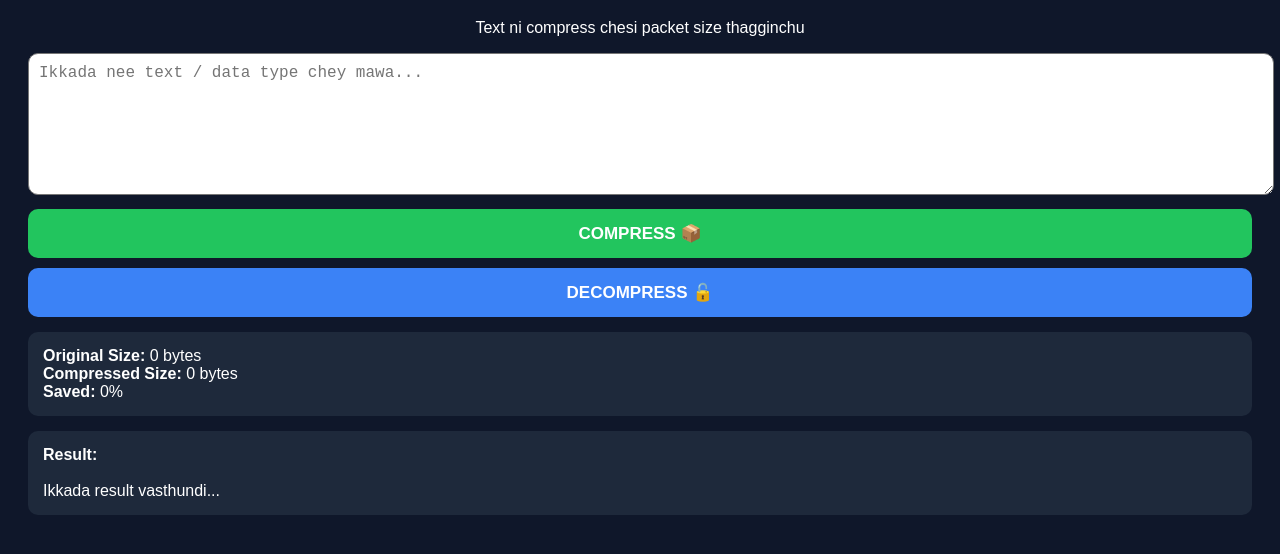
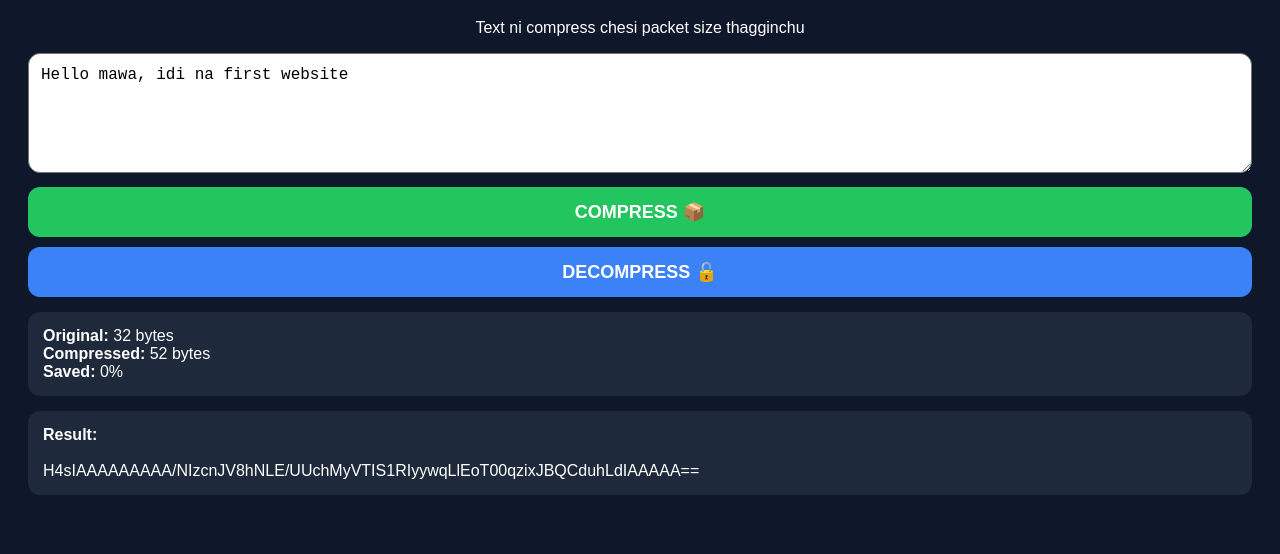
Before and after one commit to tekulaganesh12/Data-packet-compressor, a plain HTML site: page index.html in a window 1280 px wide. Both pictures are taken after a click on the button "COMPRESS 📦". Shown: the part 90-644 px from the top of the page. Drawn offline with Linux system fonts and the light colour scheme.

Commit message:
Refactor HTML structure and update styles

```diff
--- a/index.html
+++ b/index.html
@@ -1,51 +1,55 @@
 <!DOCTYPE html>
 <html>
 <head>
-<meta name="viewport" content="width=device-width, initial-scale=1">
+<meta name="viewport" content="width=device-width, initial-scale=1.0">
 <title>Data Packet Compressor</title>
 <style>
-body{font-family:Arial;background:#0f172a;color:white;padding:20px}
-h1{color:#22c55e;text-align:center}
-textarea{width:100%;height:120px;border-radius:10px;padding:10px;font-size:16px}
-button{width:100%;padding:14px;margin-top:10px;border:0;border-radius:10px;font-size:17px;font-weight:bold}
-.compress{background:#22c55e;color:white}
-.decompress{background:#3b82f6;color:white}
-.box{background:#1e293b;padding:15px;border-radius:10px;margin-top:15px;word-break:break-all}
-small{color:#94a3b8}
+body{background:#0f172a;color:white;font-family:Arial;text-align:center;padding:20px}
+h1{color:#22c55e}
+textarea{width:100%;height:120px;border-radius:12px;padding:12px;font-size:16px;box-sizing:border-box}
+button{width:100%;padding:14px;margin-top:10px;border:none;border-radius:12px;font-size:18px;font-weight:bold;color:white}
+.green{background:#22c55e}.blue{background:#3b82f6}
+.box{background:#1e293b;padding:15px;border-radius:12px;margin-top:15px;text-align:left;word-break:break-all}
 </style>
 </head>
 <body>
 <h1>📦 Data Packet Compressor</h1>
-<p style="text-align:center">Text ni compress chesi packet size thagginchu</p>
-
-<textarea id="input" placeholder="Ikkada nee text / data type chey mawa..."></textarea>
-
-<button class="compress" onclick="compress()">COMPRESS 📦</button>
-<button class="decompress" onclick="decompress()">DECOMPRESS 🔓</button>
-
-<div class="box">
-<b>Original Size:</b> <span id="o">0</span> bytes<br>
-<b>Compressed Size:</b> <span id="c">0</span> bytes<br>
-<b>Saved:</b> <span id="s">0%</span>
-</div>
-
-<div class="box">
-<b>Result:</b><br><br>
-<span id="output">Ikkada result vasthundi...</span>
-</div>
-
+<p>Text ni compress chesi packet size thagginchu</p>
+<textarea id="inputText" placeholder="Ikkada text type chey mawa...">Hello mawa, idi na first website</textarea>
+<button class="green" onclick="compressData()">COMPRESS 📦</button>
+<button class="blue" onclick="decompressData()">DECOMPRESS 🔓</button>
+<div class="box"><b>Original:</b> <span id="orig">0</span> bytes<br><b>Compressed:</b> <span id="comp">0</span> bytes<br><b>Saved:</b> <span id="saved">0%</span></div>
+<div class="box"><b>Result:</b><br><br><span id="result">Ikkada result vasthundi...</span></div>
 <script>
-let compressedData = "";
-async function compress(){
-  let text = document.getElementById("input").value;
-  if(!text){ alert("Mundu text type chey mawa!"); return; }
-  let stream = new Blob([text]).stream().pipeThrough(new CompressionStream("gzip"));
-  let buf = await new Response(stream).arrayBuffer();
-  let bytes = new Uint8Array(buf);
-  let binary = "";
-  bytes.forEach(b=> binary += String.fromCharCode(b));
-  compressedData = btoa(binary);
-  document.getElementById("output").innerText = compressedData;
-  document.getElementById("o").innerText = new Blob([text]).size;
-  document.getElementById("c").innerText = bytes.length;
-  document.getElementById("s").innerText = Math.max(0, Math.round((1 - bytes.length / new Blob([text]).size
+let lastCompressed="";
+function toBase64(b){let s="";let u=new Uint8Array(b);for(let i=0;i<u.length;i++)s+=String.fromCharCode(u[i]);return btoa(s)}
+function fromBase64(s){let b=atob(s);let u=new Uint8Array(b.length);for(let i=0;i<b.length;i++)u[i]=b.charCodeAt(i);return u}
+async function compressData(){
+let t=document.getElementById("inputText").value;
+if(!t){alert("Mundhu text type chey mawa!");return}
+document.getElementById("result").innerText="Compress avthundi...";
+try{
+let st=new Blob([t]).stream().pipeThrough(new CompressionStream("gzip"));
+let buf=await new Response(st).arrayBuffer();
+let b64=toBase64(buf);lastCompressed=b64;
+let o=new Blob([t]).size;let c=buf.byteLength;
+document.getElementById("orig").innerText=o;
+document.getElementById("comp").innerText=c;
+document.getElementById("saved").innerText=Math.max(0,Math.round((1-c/o)*100))+"%";
+document.getElementById("result").innerText=b64;
+}catch(e){document.getElementById("result").innerText="Error: "+e.message}
+}
+async function decompressData(){
+let toDecode=lastCompressed||document.getElementById("inputText").value.trim();
+if(!toDecode){alert("Mundhu Compress chey mawa!");return}
+try{
+let bytes=fromBase64(toDecode);
+let st=new Blob([bytes]).stream().pipeThrough(new DecompressionStream("gzip"));
+let txt=await new Response(st).text();
+document.getElementById("result").innerText=txt;
+document.getElementById("inputText").value=txt;
+}catch(e){document.getElementById("result").innerText="Mundhu Compress kottu mawa!"}
+}
+</script>
+</body>
+</html>
```
